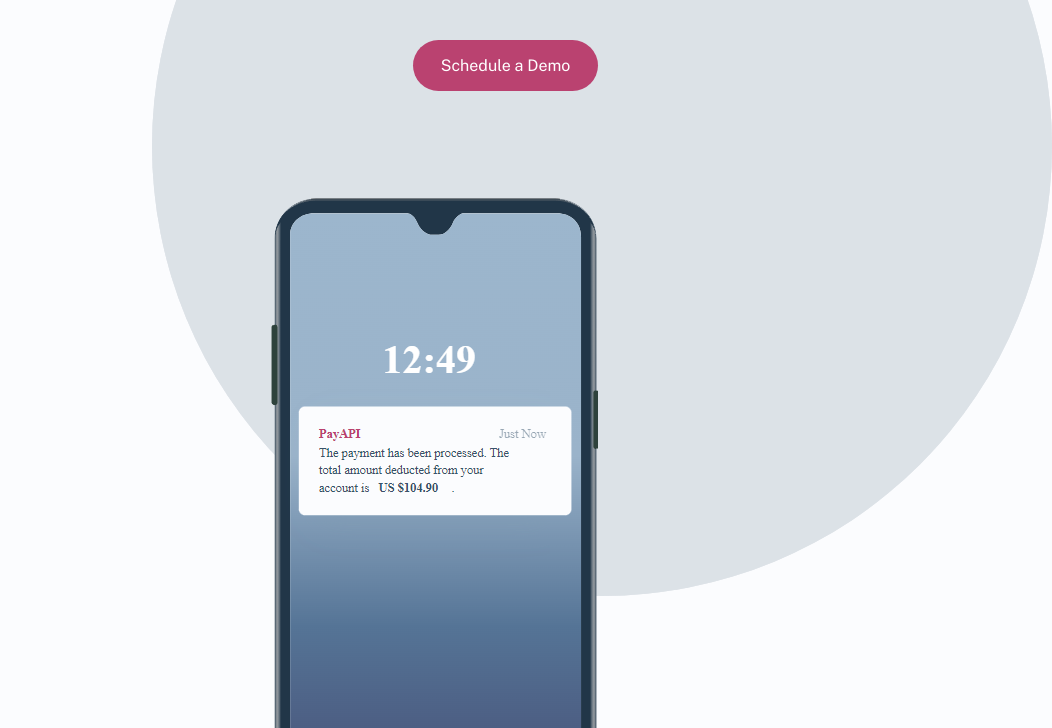
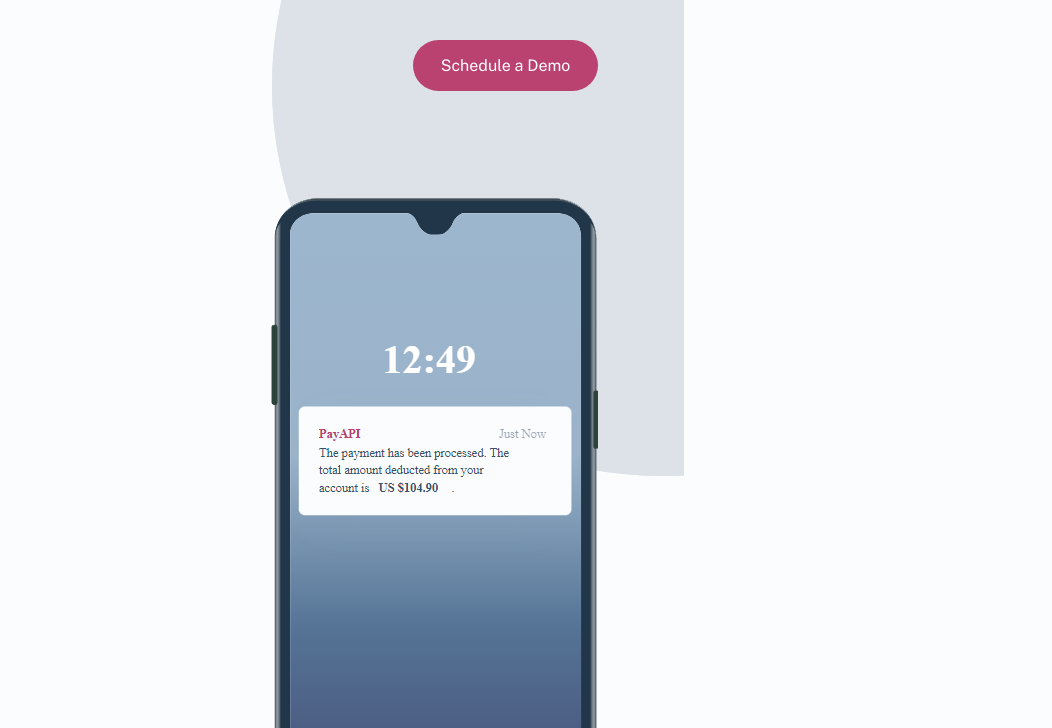
Before and after one commit to kamzzi/PayAPI, a website built with Vite: page index.html in a window 1280 px wide. Shown: the top 728 px of the page, 596-1648 px from the left, 1052 px wide, since content can reach past the window. Built offline with nearby package versions, Linux system fonts and the light colour scheme.

Commit message:
Header overflow
Fix a problem with header overflow bg image.

```diff
--- a/index.html
+++ b/index.html
@@ -96,13 +96,11 @@
             </div>
           </div>
         </div>
-        <div class="header__decoration">
-          <img
-            src="./src/assets/images/shared/desktop/bg-pattern-circle.svg"
-            alt=""
-            class="header__dec-image"
-          />
-        </div>
+        <img
+          src="./src/assets/images/shared/desktop/bg-pattern-circle.svg"
+          alt=""
+          class="header__decoration"
+        />
       </header>
       <section class="section-intro">
         <div class="wrapper wrapper--intro">
--- a/src/style/style.css
+++ b/src/style/style.css
@@ -114,6 +114,7 @@ body {
 
 .header {
   position: relative;
+  overflow-x: hidden;
 }
 
 .header__decoration {
@@ -121,10 +122,6 @@ body {
   top: -19rem;
   right: -9rem;
   z-index: -1;
-}
-
-.header__dec-image {
-  width: 900px;
 }
 
 .navigation {
```
